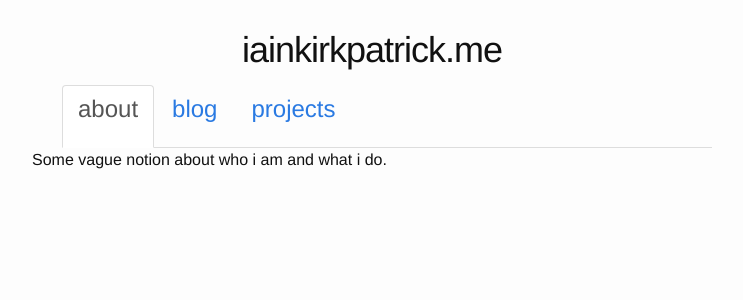
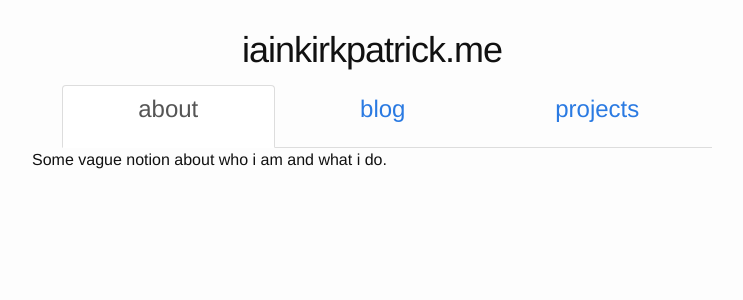
Before and after one commit to iainkirkpatrick/iainkirkpatrick.com, a Jekyll site: the page built from about.md, in a window 1280 px wide. Shown: the top 300 px of the page, without its empty margins (268-1011 px from the left). Built offline with Jekyll 4.4.1, drawn with Linux system fonts in a browser that asks for light colours; nearby versions of some CDN libraries; a script that is not in the unit is left out.

Commit message:
tabs evenly spaced

```diff
--- a/_layouts/default.html
+++ b/_layouts/default.html
@@ -13,11 +13,6 @@
           <h1>iainkirkpatrick.me</h1>
         </div>
         <div class="nav">
-          <!-- <ul id="navTabs" class="nav nav-tabs">
-            <li role="presentation" class="active"><a href="#">Home</a></li>
-            <li role="presentation"><a href="#">Profile</a></li>
-            <li role="presentation"><a href="#">Messages</a></li>
-          </ul> -->
 
           <!-- Nav tabs -->
           <ul id="navTabs" class="nav nav-tabs" role="tablist">
--- a/_sass/_base.scss
+++ b/_sass/_base.scss
@@ -48,6 +48,11 @@ svg {
   display: block;
   margin-left: auto;
   margin-right: auto;
+}
+
+#navTabs > li {
+  width: 33%;
+  text-align: center;
 }
 
 /**
```
